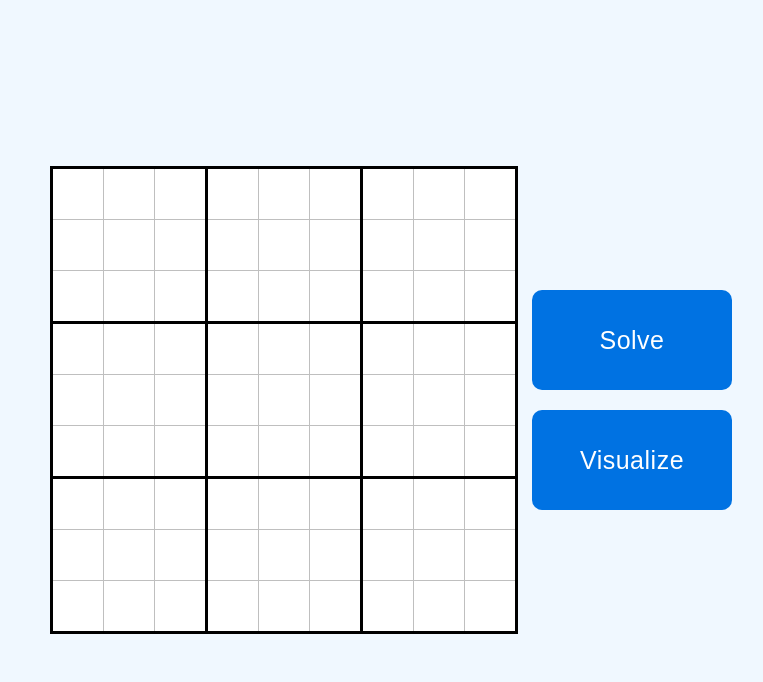
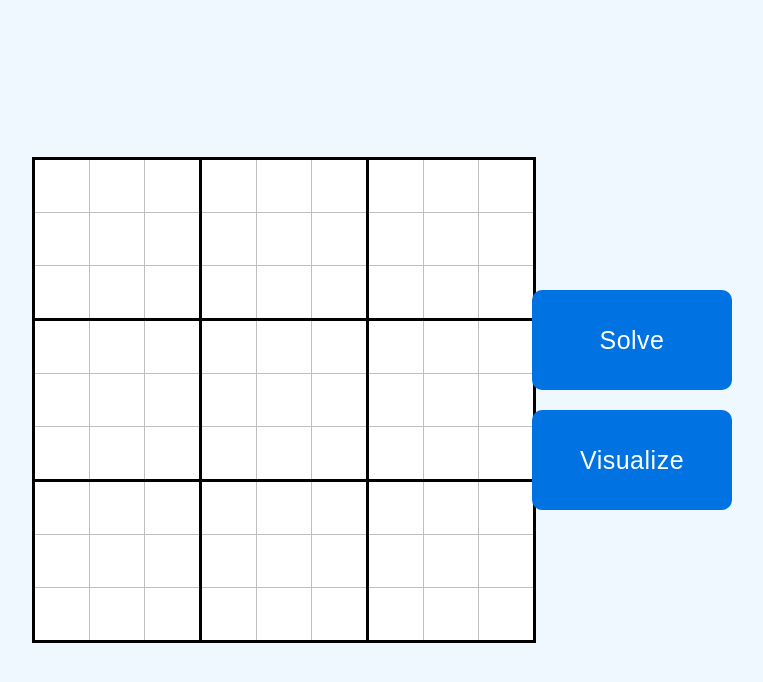
Before and after one commit to Darren-Tham/Sudoku-Solver, a React (Create React App) app: page / in a window 1280 px wide. Shown: the top 682 px of the page, without its empty margins (356-1119 px from the left). Built offline with nearby package versions, Linux system fonts and the light colour scheme.

Commit message:
Updated typable inputs

```diff
--- a/src/App.css
+++ b/src/App.css
@@ -18,11 +18,21 @@ body {
   align-items: center;
 }
 
-.block {
+input {
   width: 50px;
   height: 50px;
   display: inline-block;
   background-color: white;
+  border: none;
+  caret-color: transparent;
+  cursor: default;
+  text-align: center;
+  font-size: 30px;
+  outline: none;
+}
+
+input:focus {
+  background-color: #cfedff;
 }
 
 .buttons {
--- a/src/App.tsx
+++ b/src/App.tsx
@@ -1,41 +1,76 @@
-import React from 'react'
+import React, { useState, useEffect, createRef } from 'react'
+import Block from './components/Block'
 import './App.css'
 
 const SIZE = 3
-const NUMS = SIZE ** 2
+export const NUMS = SIZE ** 2
 
 const BLACK_BORDER = '3px solid #000000'
 const GRAY_BORDER = '1.5px solid #bfbfbf'
 
-interface Border {
+export interface Border {
   borderTop: string;
   borderLeft: string;
   borderBottom?: string;
   borderRight?: string;
 }
 
-const App: React.FC = () => {
-  const getSectionRows = (): JSX.Element[] => {
+const App: React.FC = (): JSX.Element => {
+  const [blocks, setBlocks] = useState<JSX.Element[]>([])
+  const [inputRefs, setInputRefs] = useState<React.RefObject<HTMLInputElement>[][][][]>([])
+
+  useEffect(() => {
+    setInitialState()
+  }, [])
+
+  function setInitialState(): void {
+    const initialBlocks = []
+    const initialInputRefs = new Array(SIZE).fill(null)
+      .map(() => new Array(SIZE).fill(null)
+      .map(() => new Array(SIZE).fill(null)
+      .map(() => new Array(SIZE).fill(null))))
+
+    for (let i = 0; i < SIZE; i++) {
+      for (let j = 0; j < SIZE; j++) {
+        for (let k = 0; k < SIZE; k++) {
+          for (let l = 0; l < SIZE; l++) {
+            const style: Border = {
+              borderTop: k === 0 ? '' : GRAY_BORDER,
+              borderLeft: l === 0 ? '' : GRAY_BORDER
+            }
+
+            const id = i * SIZE ** 3 + j * SIZE ** 2 + k * SIZE + l
+            const inputRef = createRef<HTMLInputElement>()
+            initialInputRefs[i][j][k][l] = inputRef
+
+            const block = <Block
+              key={id}
+              id={id.toString()}
+              val=''
+              style={style}
+              inputRef={inputRef}
+              isChangeable={true}
+            />
+
+            initialBlocks.push(block)
+          }
+        }
+      }
+    }
+
+    setBlocks(initialBlocks)
+    setInputRefs(initialInputRefs)
+  }
+
+  function getSectionRows (boardRow: number, boardCol: number): JSX.Element[] {
     const rows = []
 
     for (let i = 0; i < SIZE; i++) {
-      const blocks = []
+      const cells = []
 
       for (let j = 0; j < SIZE; j++) {
-        const style: Border = {
-          borderTop: i === 0 ? '' : GRAY_BORDER,
-          borderLeft: j === 0 ? '' : GRAY_BORDER,
-        }
-
-        const block = (
-          <div
-            key={j}
-            className='block'
-            style={style}
-          />
-        )
-
-        blocks.push(block)
+        const idx = boardRow * SIZE ** 3 + boardCol * SIZE ** 2 + i * SIZE + j
+        cells.push(blocks[idx])
       }
 
       const row = (
@@ -43,7 +78,7 @@ const App: React.FC = () => {
           key={i}
           style={{ display: 'flex' }}
         >
-          {blocks.map(block => block)}
+          {cells.map(cell => cell)}
         </div>
       )
 
@@ -53,7 +88,7 @@ const App: React.FC = () => {
     return rows
   }
 
-  const getBoardRows = (): JSX.Element[] => {
+  function getBoardRows (): JSX.Element[] {
     const rows = []
 
     for (let i = 0; i < SIZE; i++) {
@@ -73,7 +108,7 @@ const App: React.FC = () => {
             className='flex-column'
             style={sectionStyle}
           >
-            {getSectionRows().map(sectionRow => sectionRow)}
+            {getSectionRows(i, j).map(sectionRow => sectionRow)}
           </div>
         )
 
@@ -95,6 +130,15 @@ const App: React.FC = () => {
     return rows
   }
 
+  function handleClick(e: React.MouseEvent<HTMLButtonElement>) {
+    const board = inputRefs
+      .map(boardRow => boardRow
+        .map(boardCol => boardCol
+          .map(sectionRow => sectionRow
+            .map(inputRef => inputRef.current?.value))))
+    console.log(board)
+  }
+
   return (
     <div
       className='container flex-column'
@@ -103,8 +147,13 @@ const App: React.FC = () => {
       <div
         className='buttons flex-column'
       >
-        <button>Solve</button>
-        <button>Visualize</button>
+        <button
+          onClick={handleClick}
+        >
+          Solve
+        </button>
+        <button
+        >Visualize</button>
       </div>
     </div>
   )
--- /dev/null
+++ b/src/components/Block.tsx
@@ -0,0 +1,39 @@
+import React, { useState } from 'react'
+import { NUMS, Border } from '../App'
+
+interface Props {
+  id: string,
+  val: string,
+  style: Border,
+  inputRef: React.RefObject<HTMLInputElement>
+  isChangeable: boolean
+}
+
+const Block: React.FC<Props> = ({ id, val, style, inputRef, isChangeable }): JSX.Element => {
+  const [value, setValue] = useState(val)
+
+  function validNumber(numStr: string): boolean {
+    const num = Number(numStr)
+    return !isNaN(num) && num > 0 && num <= NUMS
+  }
+
+  function handleChange(e: React.ChangeEvent<HTMLInputElement>): void {
+    const newValue = e.target.value.trim()
+
+    if (newValue === '' || validNumber(newValue)) {
+      setValue(newValue)
+    }
+  }
+
+  return (
+    <input
+      id={id}
+      value={value}
+      onChange={isChangeable ? handleChange : undefined}
+      style={style}
+      ref={inputRef}
+    />
+  )
+}
+
+export default Block
```
